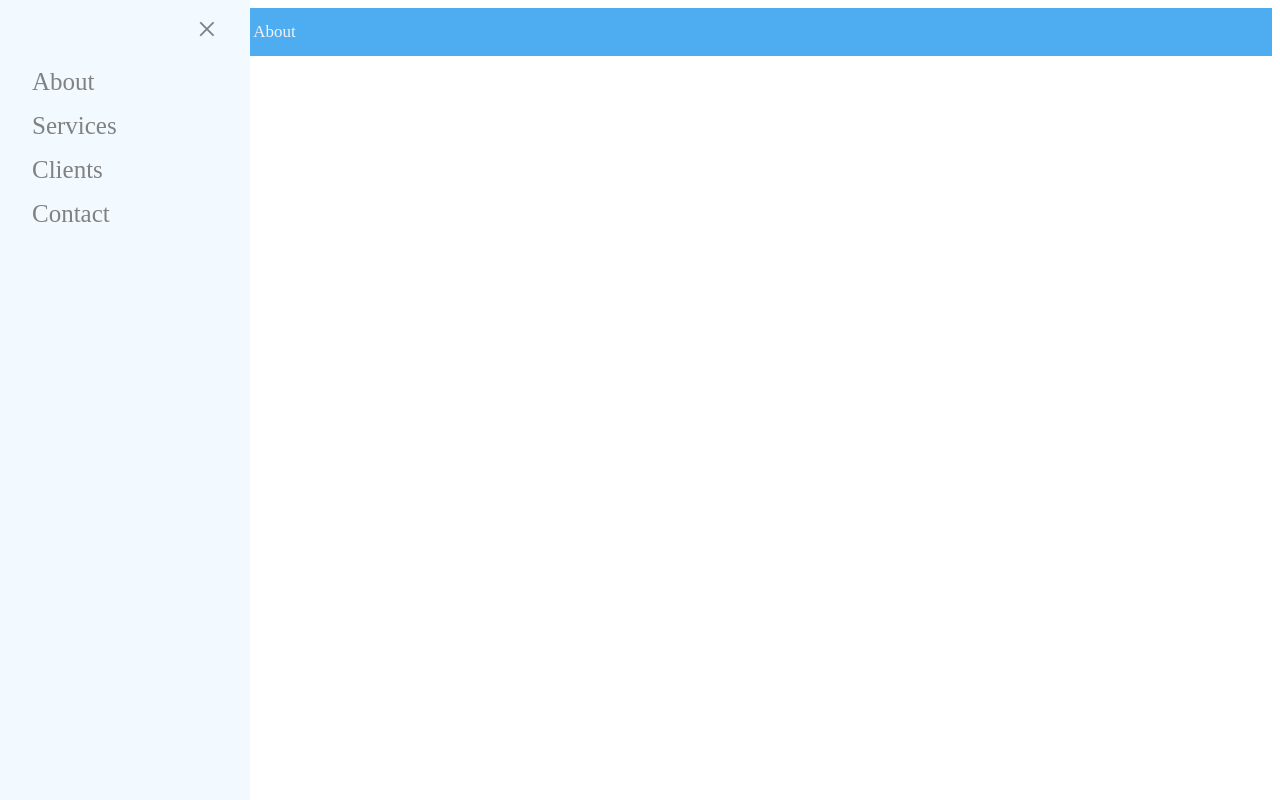
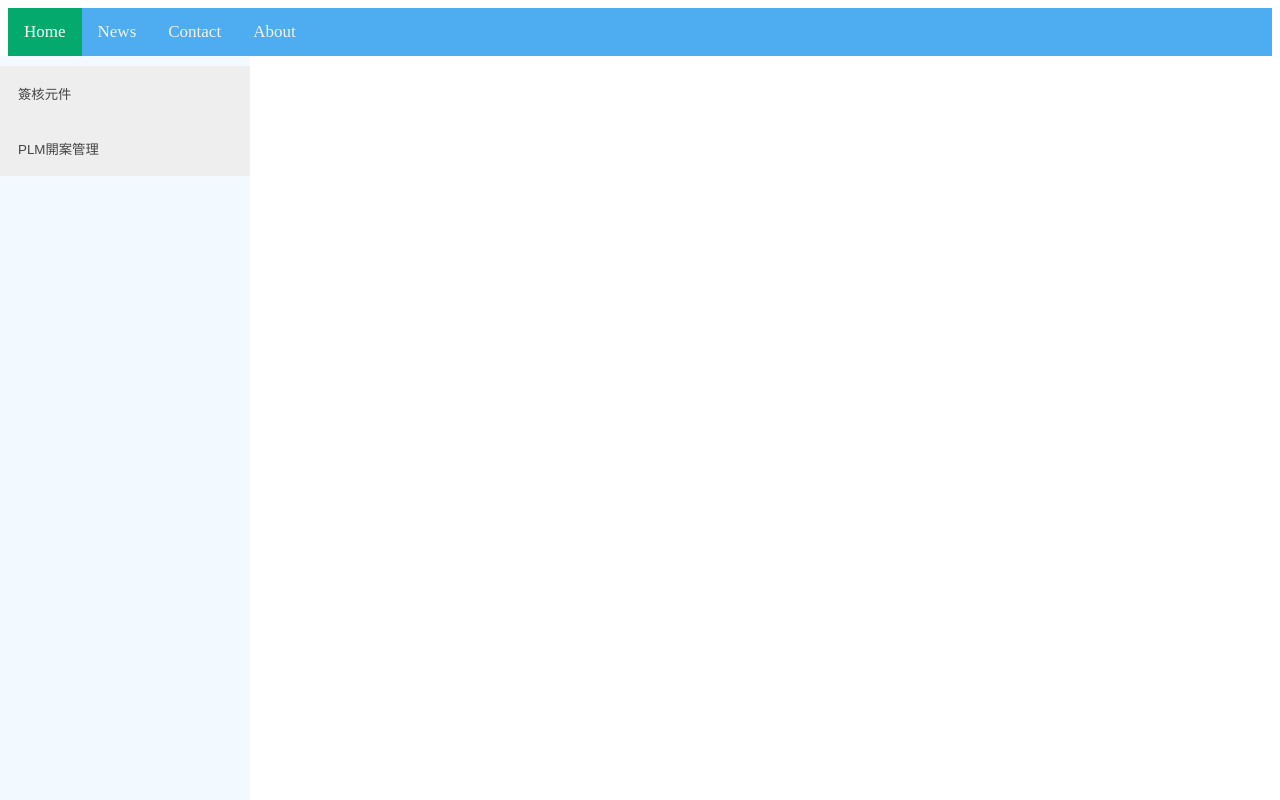
Before and after one commit to kahkinglee94/FlowEngine, a Vue app: page / in a window 1280 px wide. Built offline with nearby package versions, Linux system fonts and the light colour scheme.

Commit message:
Added sidebar menu

```diff
--- a/package.json
+++ b/package.json
@@ -14,8 +14,9 @@
   "devDependencies": {
     "@vitejs/plugin-vue": "^4.1.0",
     "sass": "^1.62.1",
+    "sass-loader": "^13.2.2",
     "typescript": "^5.0.2",
-    "vite": "^4.3.2",
+    "vite": "^4.3.5",
     "vue-tsc": "^1.4.2"
   }
 }
--- /dev/null
+++ b/src/assets/scss/_base.scss
@@ -0,0 +1,14 @@
+* {
+    list-style: none;
+    box-sizing: border-box;
+    font-family: Microsoft JhengHei;
+}
+
+html {
+    font-size: 16px;
+}
+
+ul {
+    padding: 0;
+    margin: 0;
+}
--- /dev/null
+++ b/src/assets/scss/_mixin.scss
@@ -0,0 +1 @@
+$primary: #4EADF1
--- a/src/components/common/NavigationBar.vue
+++ b/src/components/common/NavigationBar.vue
@@ -11,11 +11,15 @@ defineProps<{ userName: string }>()
   </div>
 </template>
 
-<style scoped>
+<style lang="scss" scoped>
+@import "@/assets/scss/_mixin.scss";
 /* Add a black background color to the top navigation */
 .topnav {
-  background-color: #4EADF1;
+  background-color: $primary;
   overflow: hidden;
+  top: 0px;
+  left: 0px;
+  min-height: 30px;
 }
 
 /* Style the links inside the navigation bar */
--- a/src/components/workspace/SideBar.vue
+++ b/src/components/workspace/SideBar.vue
@@ -2,57 +2,73 @@
 </script>
 
 <template>
-  <div id="mySidenav" class="sidenav">
-    <a href="javascript:void(0)" class="closebtn" onclick="closeNav()">&times;</a>
-    <a href="#">About</a>
-    <a href="#">Services</a>
-    <a href="#">Clients</a>
-    <a href="#">Contact</a>
+  <div class="sidebar">
+    <button class="menu">簽核元件</button>
+    <div class="item">
+      <ul>
+        <li>串簽</li>
+        <li>會簽</li>
+        <li>多人擇一簽</li>
+      </ul>
+    </div>
+    <button class="menu">PLM開案管理</button>
+    <div class="item">
+      <ul>
+        <li>一般開案單</li>
+        <li>業務開案單</li>
+        <li>RD治具</li>
+      </ul>
+    </div>
   </div>
 </template>
 
 <style scoped>
 /* The side navigation menu */
-.sidenav {
+.sidebar {
   height: 100%; /* 100% Full-height */
   width: 250px; /* 0 width - change this with JavaScript */
   position: fixed; /* Stay in place */
   z-index: 1; /* Stay on top */
-  top: 0; /* Stay at the top */
   left: 0;
   background-color: #F2FAFF; /* Black*/
   overflow-x: hidden; /* Disable horizontal scroll */
-  padding-top: 60px; /* Place content 60px from the top */
-  transition: 0.5s; /* 0.5 second transition effect to slide in the sidenav */
+  padding-top: 10px; /* Place content 10px from the top */
 }
 
-/* The navigation menu links */
-.sidenav a {
-  padding: 8px 8px 8px 32px;
-  text-decoration: none;
-  font-size: 25px;
-  color: #818181;
-  display: block;
-  transition: 0.3s;
+/* Style the buttons that are used to open and close the accordion panel */
+.menu {
+  background-color: #eee;
+  color: #444;
+  cursor: pointer;
+  padding: 18px;
+  width: 100%;
+  text-align: left;
+  border: none;
+  outline: none;
+  transition: 0.4s;
+}
+
+/* Add a background color to the button if it is clicked on (add the .active class with JS), and when you move the mouse over it (hover) */
+.active, .menu:hover {
+  background-color: #ccc;
+}
+
+/* Style the accordion panel. Note: hidden by default */
+.item {
+  padding: 0 18px;
+  background-color: white;
+  display: none;
+  overflow: hidden;
 }
 
 /* When you mouse over the navigation links, change their color */
-.sidenav a:hover {
+.sidebar a:hover {
   color: #f1f1f1;
 }
 
-/* Position and style the close button (top right corner) */
-.sidenav .closebtn {
-  position: absolute;
-  top: 0;
-  right: 25px;
-  font-size: 36px;
-  margin-left: 50px;
-}
-
-/* On smaller screens, where height is less than 450px, change the style of the sidenav (less padding and a smaller font size) */
+/* On smaller screens, where height is less than 450px, change the style of the sidebar (less padding and a smaller font size) */
 @media screen and (max-height: 450px) {
-  .sidenav {padding-top: 15px;}
-  .sidenav a {font-size: 18px;}
+  .sidebar {padding-top: 15px;}
+  .sidebar a {font-size: 18px;}
 }
 </style>
--- a/vite.config.ts
+++ b/vite.config.ts
@@ -1,7 +1,13 @@
 import { defineConfig } from 'vite'
 import vue from '@vitejs/plugin-vue'
+import path from 'path'
 
 // https://vitejs.dev/config/
 export default defineConfig({
   plugins: [vue()],
+  resolve: {
+    alias: {
+      '@': path.resolve(__dirname, './src'),
+    },
+  }
 })
```
Also changed, not shown: 1 other file (tests, documents, lock files or other folders).
